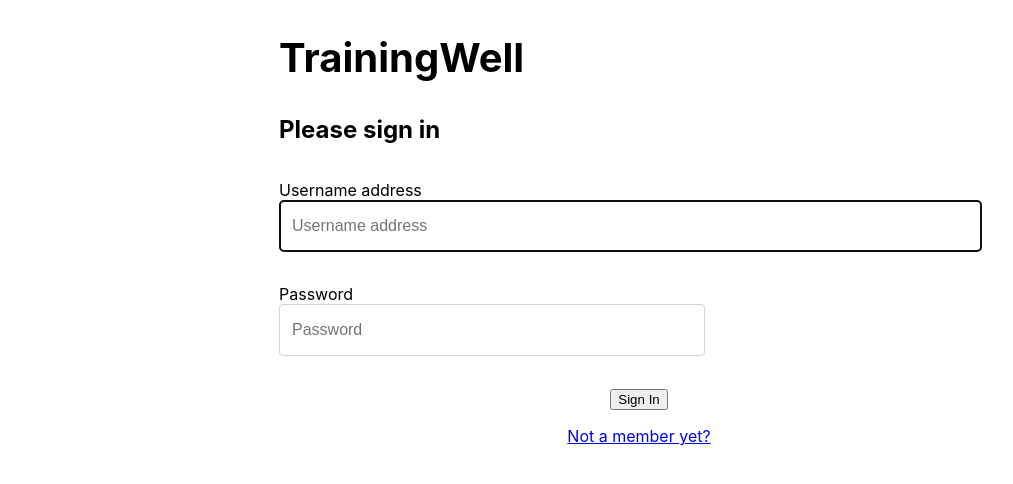
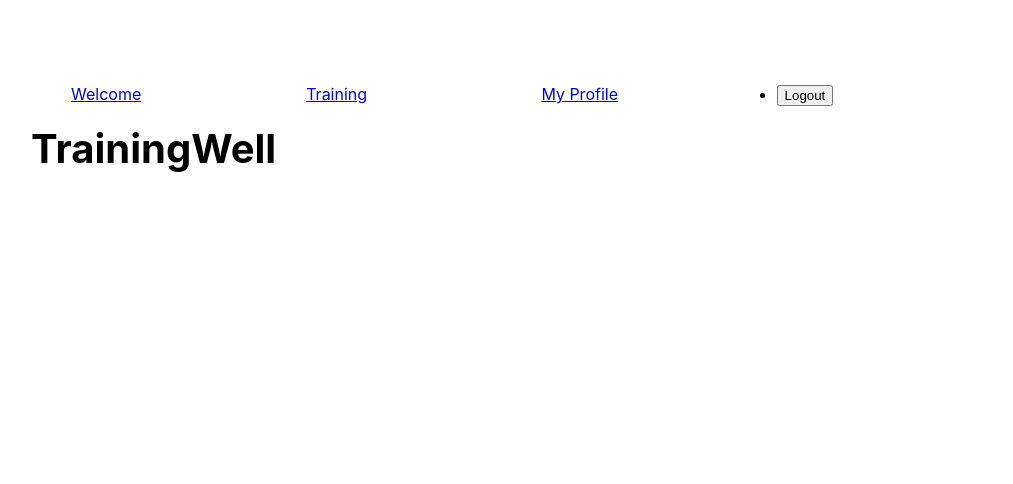
Before and after one commit to sullypierce/training-well-react, a React (Create React App) app: page / in a window 1280 px wide. Before the commit this address led to /login. Shown: the top 484 px of the page, without its empty margins (1-1014 px from the left). Built offline with nearby package versions, Linux system fonts and the light colour scheme; sample sign-in values are in the browser's storage.

Commit message:
added navbar, tested token authentication check

```diff
--- a/src/components/ApplicationViews.js
+++ b/src/components/ApplicationViews.js
@@ -1,5 +1,6 @@
 import React from "react"
 import { Route, Routes} from "react-router-dom"
+import { NavBar } from "./nav/NavBar"
 
 export const ApplicationViews = () => {
     return <>
@@ -7,10 +8,15 @@
             margin: "5rem 2rem",
             lineHeight: "1.75rem"
         }}>
+            <NavBar/>
+            <h1>TrainingWell</h1>
             <Routes>
-            <Route path="/" element={<><h1>TrainingWell</h1>
+            <Route path="/welcome" element={<>
                 <h2>Welcome!</h2></>}/>
-                </Routes>
+            <Route path='training' element={<h2>Training</h2>}/>
+
+            </Routes>
+
         </main>
     </>
 }
--- a/src/components/TrainingWell.js
+++ b/src/components/TrainingWell.js
@@ -9,7 +9,7 @@
     let navigate = useNavigate();
 
     const SignInWrapper = () => {
-        return localStorage.getItem('lu_token') ? <ApplicationViews/> : <Navigate to="/login" replace />;
+        return localStorage.getItem('tw_token') ? <ApplicationViews/> : <Navigate to="/login" replace />;
       };
 
     return <>
--- a/src/components/auth/Login.js
+++ b/src/components/auth/Login.js
@@ -26,7 +26,7 @@
             .then(res => res.json())
             .then(res => {
                 if ("valid" in res && res.valid && "token" in res) {
-                    localStorage.setItem("lu_token", res.token)
+                    localStorage.setItem("tw_token", res.token)
                     navigate('/')
                 }
                 else {
--- a/src/components/auth/Register.js
+++ b/src/components/auth/Register.js
@@ -35,7 +35,7 @@
                 .then(res => res.json())
                 .then(res => {
                     if ("token" in res) {
-                        localStorage.setItem("lu_token", res.token)
+                        localStorage.setItem("tw_token", res.token)
                         navigate('/')
                     }
                 })
@@ -74,10 +74,7 @@
                     <label htmlFor="verifyPassword"> Verify Password </label>
                     <input ref={verifyPassword} type="password" name="verifyPassword" className="form-control" placeholder="Verify password" required />
                 </fieldset>
-                <fieldset>
-                    <label htmlFor="verifyPassword"> Verify Password </label>
-                    <textarea ref={bio} name="bio" className="form-control" placeholder="Let other gamers know a little bit about you..." />
-                </fieldset>
+
                 <fieldset style={{
                     textAlign: "center"
                 }}>
--- /dev/null
+++ b/src/components/nav/NavBar.css
@@ -0,0 +1,10 @@
+.navbar {
+    display: flex;
+    flex-wrap: nowrap;
+    justify-content: left;
+}
+
+.navbar__item {
+    flex-basis: 20%;
+    list-style-type: none;
+}
--- /dev/null
+++ b/src/components/nav/NavBar.js
@@ -0,0 +1,38 @@
+import React from "react"
+import { Link, useNavigate } from "react-router-dom"
+import "./NavBar.css"
+
+export const NavBar = () => {
+    const navigate = useNavigate()
+    return (
+        <ul className="navbar">
+            <li className="navbar__item">
+            <Link className="nav-link" to="/welcome">Welcome</Link>
+            </li>
+            <li className="navbar__item">
+            <Link className="nav-link" to="/training">Training</Link>
+            </li>
+            <li className="navbar__item">
+            <Link className="nav-link" to="/profile">My Profile</Link>
+            </li>
+            {
+                (localStorage.getItem("tw_token") !== null) ?
+                    <li className="nav-item">
+                        <button className="nav-link fakeLink"
+                            onClick={() => {
+                                localStorage.removeItem("tw_token")
+                                navigate('/')
+                            }}
+                        >Logout</button>
+                    </li> :
+                    <>
+                        <li className="nav-item">
+                            <Link className="nav-link" to="/login">Login</Link>
+                        </li>
+                        <li className="nav-item">
+                            <Link className="nav-link" to="/register">Register</Link>
+                        </li>
+                    </>
+            }        </ul>
+    )
+}
```
